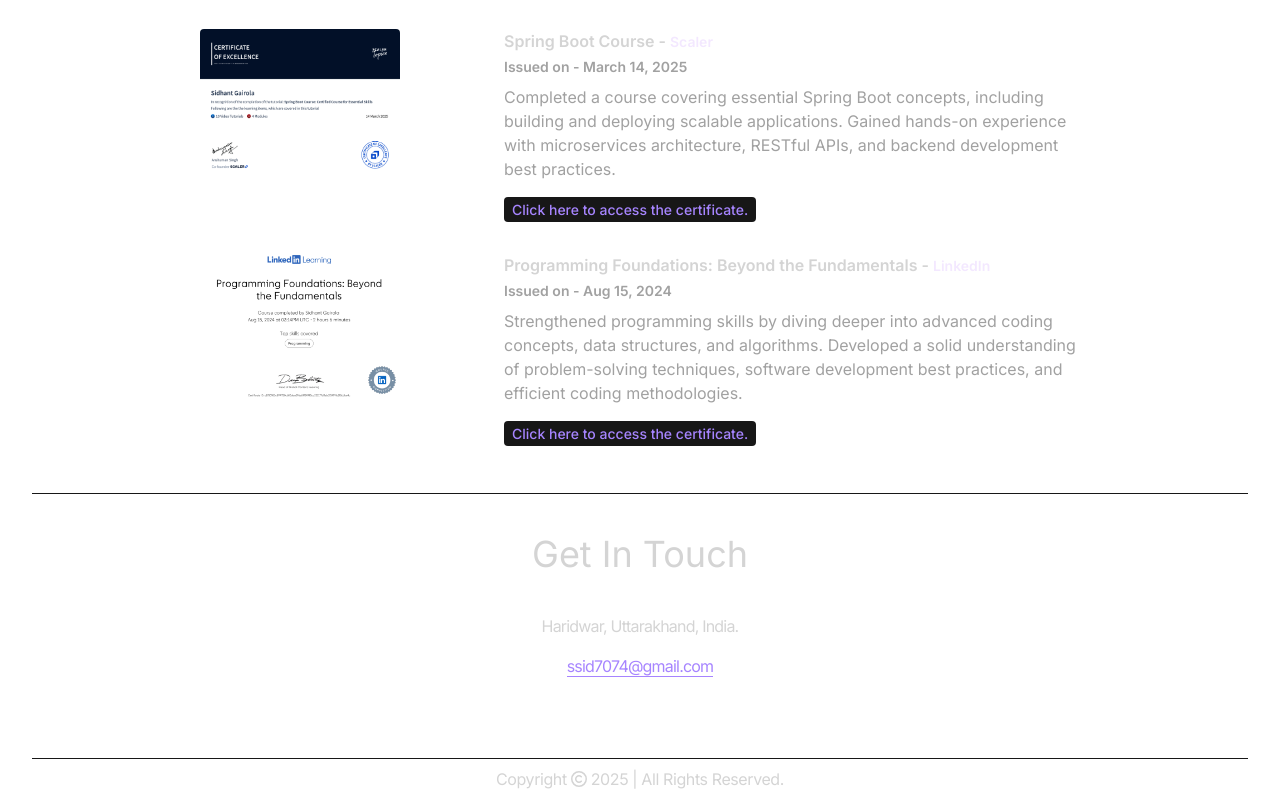
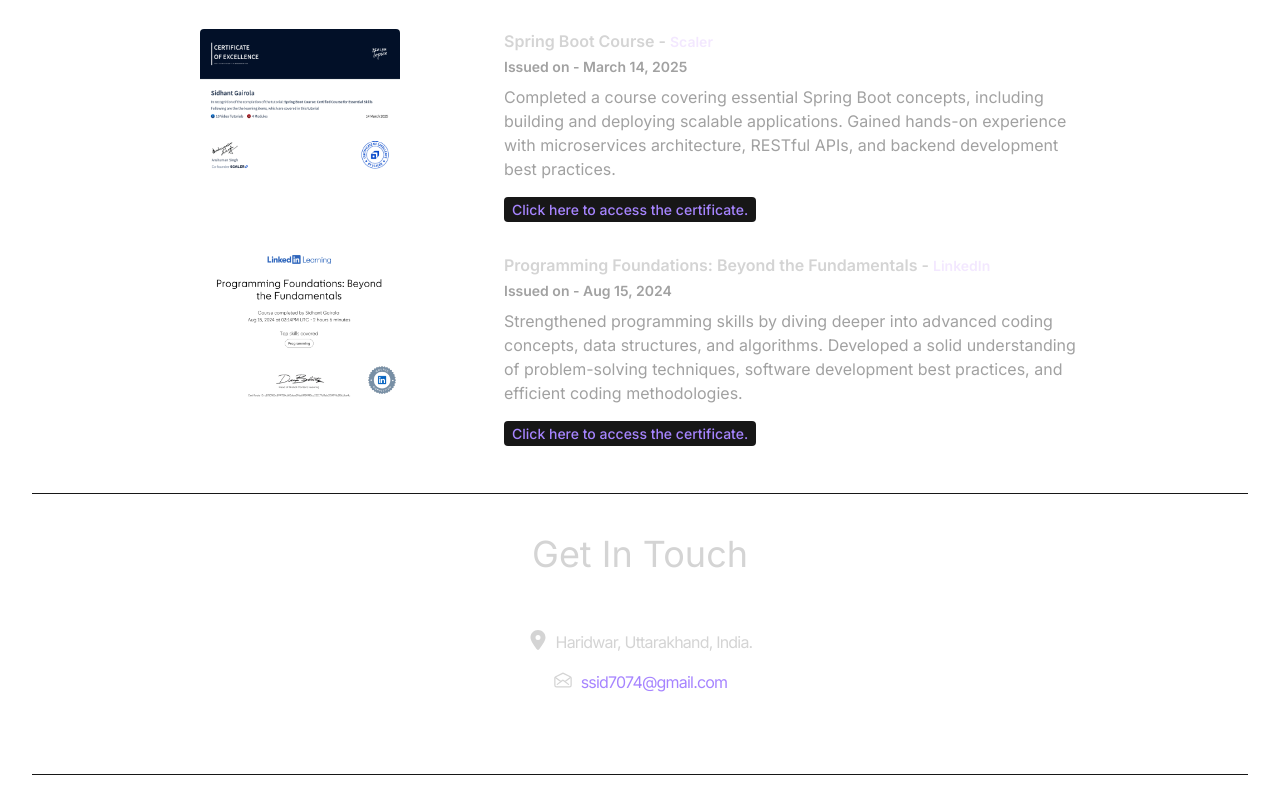
Before and after one commit to sidhant-gairola/portfolio, a React (Vite) app: page / in a window 1280 px wide. Shown: the part 4308-5107 px from the top of the page. After the commit the page ends 5083 px from the top, so only its background shows below. Built offline with nearby package versions, Linux system fonts and the light colour scheme.

Commit message:
icons added in the contact section

```diff
--- a/src/App.jsx
+++ b/src/App.jsx
@@ -6,7 +6,6 @@ import Experience from './components/Experience';
 import Projects from './components/Projects';
 import Contact from './components/Contact';
 import Certifications from './components/Certifications';
-import Footer from './components/Footer';
 
 
 function App() {
@@ -24,7 +23,6 @@ function App() {
         <Projects />
         <Certifications />
         <Contact />
-        <Footer />
       </div>
     </div>
   )
--- a/src/components/Contact.jsx
+++ b/src/components/Contact.jsx
@@ -1,5 +1,7 @@
-import { CONTACT } from "../constants"
+import { CONTACT } from "../constants";
 import { motion } from 'framer-motion';
+import { IoMailOpenOutline } from "react-icons/io5";
+import { FaLocationDot } from "react-icons/fa6";
 
 const Contact = () => {
     return (
@@ -14,8 +16,14 @@ const Contact = () => {
                 initial={{ opacity: 0, x: -100 }}
                 transition={{ duration: 1 }}
                 className="text-center tracking-tighter">
-                <p className="my-4"> {CONTACT.address}</p>
-                <a href="mailto:ssid7074@gmail.com" className="border-b text-violet-400">{CONTACT.email}</a>
+                <div className="flex flex-wrap justify-center gap-2">
+                    <FaLocationDot className="text-xl my-4" />
+                    <p className="my-4"> {CONTACT.address}</p>
+                </div>
+                <div className="flex flex-wrap justify-center gap-2">
+                    <IoMailOpenOutline className="text-xl" />
+                    <a href="mailto:ssid7074@gmail.com" className="text-violet-400">{CONTACT.email}</a>
+                </div>
             </motion.div>
         </div>
     )
--- a/src/components/Footer.jsx
+++ /dev/null
@@ -1,12 +0,0 @@
-import { FaRegCopyright } from "react-icons/fa6";
-const date = new Date();
-
-const Footer = () => {
-  return (
-    <>
-      <p className="mx-auto my-2 flex flex-wrap justify-center text-center gap-x-1 tracking-tight">Copyright <FaRegCopyright className="mt-1"/> {date.getFullYear()} | All Rights Reserved.</p>
-    </>
-  )
-}
-
-export default Footer
```
